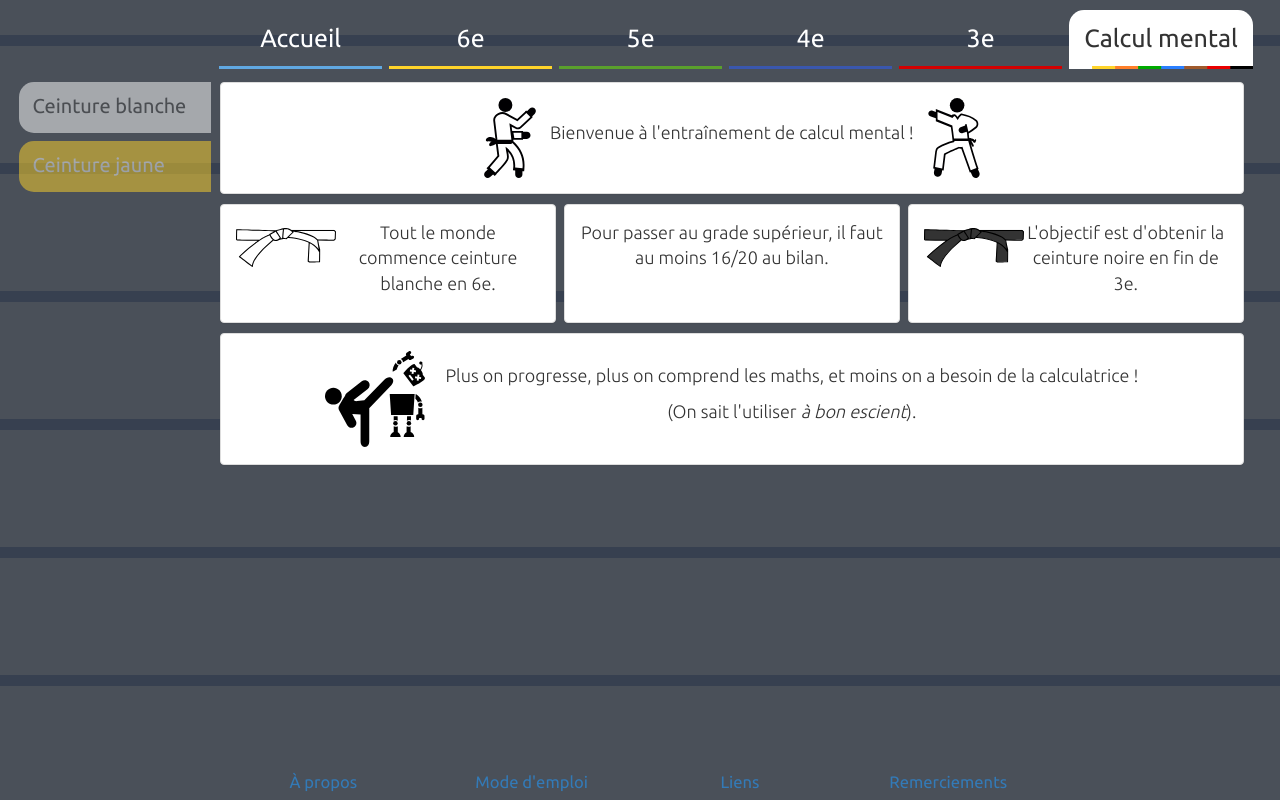
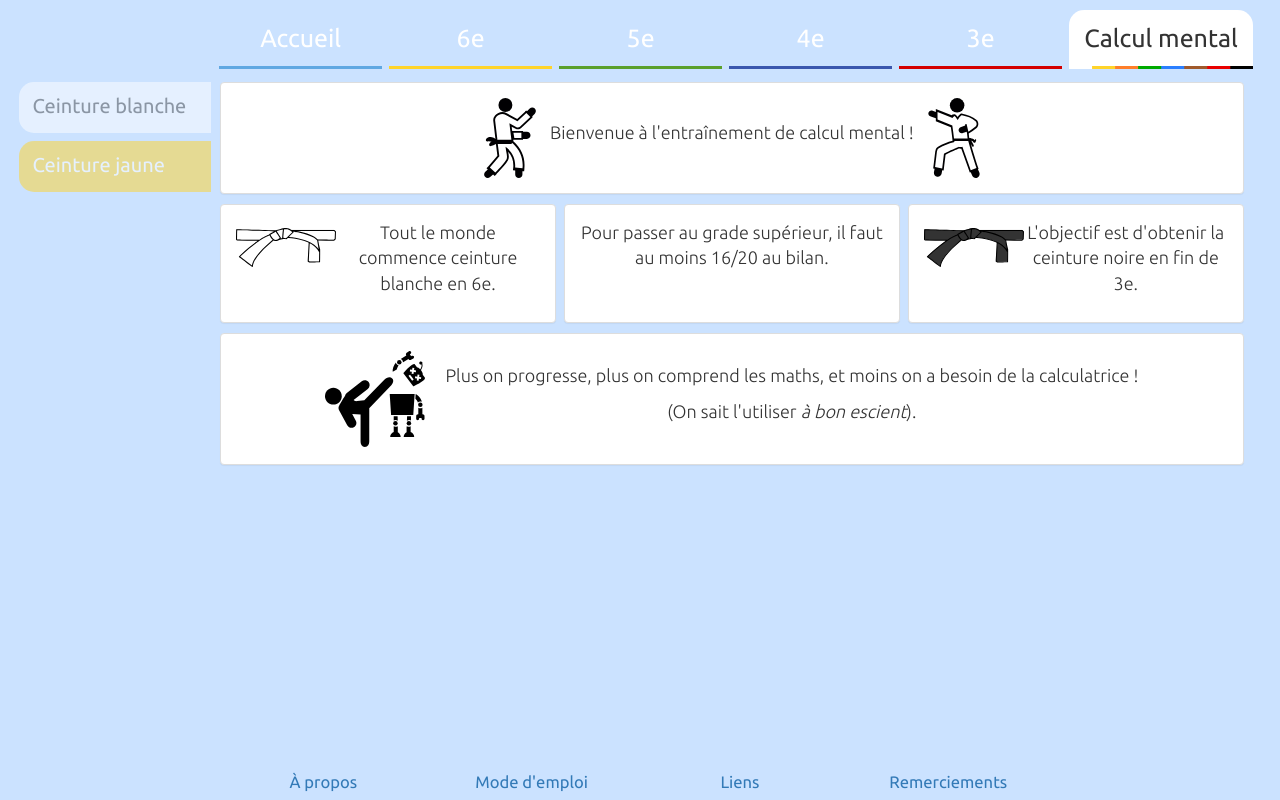
Before and after one commit to nicolashainaux/mr_hainaux_net, a Django app: page /calcul-mental/ in a window 1280 px wide. Run offline with Django 3.2, Linux system fonts and the light colour scheme; data comes from the database, SQL or seed files in the repository; some libraries are stand-ins or nearby versions.

Commit message:
Put a default blue background.

```diff
--- a/static/css/page.styl
+++ b/static/css/page.styl
@@ -36,14 +36,16 @@ body
 body
   /*background-color #eaeaff*/
   // background-color #fdfdfd
-  background-color #373e48
+  // background-color #acd2ff
+  background-color rgba(172, 210, 255, 0.625)
+  // background-color #d0d9e6
   // padding 10px
   // padding-bottom 60px // Height of the footer
   font-family ubunturegular
   font-size 200%
   /*background-color #4d4d4d*/
   // background-image url('/static/pics/possible_bg')
-  background-image url('/static/pics/bg_blue11.png')
+  // background-image url('/static/pics/bg_blue11.png')
   // background-repeat repeat
 
 img
--- a/static/css/styles.css
+++ b/static/css/styles.css
@@ -27,11 +27,10 @@ body {
 }
 body {
 /*background-color #eaeaff*/
-  background-color: #373e48;
+  background-color: rgba(172,210,255,0.625);
   font-family: ubunturegular;
   font-size: 200%;
 /*background-color #4d4d4d*/
-  background-image: url("/static/pics/bg_blue11.png");
 }
 img {
   max-width: 100%;
```
Also changed, not shown: static/pics/left-arrow.svg, static/pics/up-arrow.svg.
